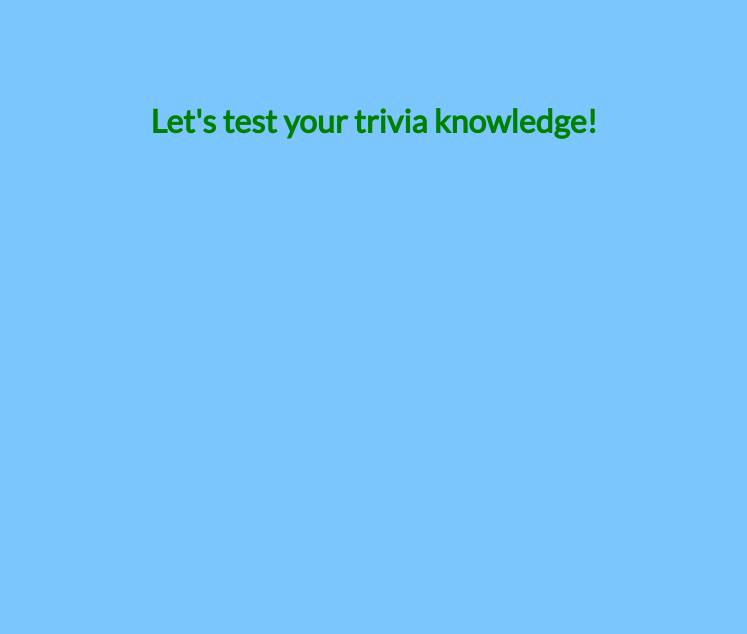
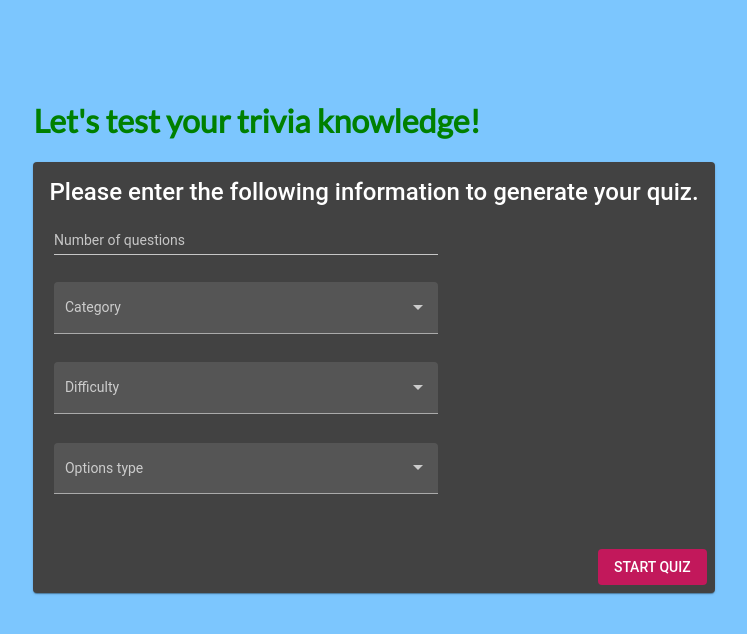
Before and after one commit to Raghav-Prakash/quiz, an Angular app: page / in a window 1280 px wide. Shown: the top 634 px of the page, without its empty margins (266-1013 px from the left). Built offline with nearby package versions, Linux system fonts and the light colour scheme.

Commit message:
Init start-quiz-form component

```diff
--- a/src/app/app.component.html
+++ b/src/app/app.component.html
@@ -1,3 +1,4 @@
 <div class="title">
   <h1>Let's test your trivia knowledge!</h1>
+  <start-quiz-form></start-quiz-form>
 </div>
--- a/src/app/start-quiz-form/start-quiz-form.component.html
+++ b/src/app/start-quiz-form/start-quiz-form.component.html
@@ -1 +1,71 @@
-<p>start-quiz-form works!</p>
+<mat-card>
+
+  <mat-card-title>
+    Please enter the following information to generate your quiz.
+  </mat-card-title>
+
+  <mat-card-content class="form-group">
+
+    <div class="number-of-questions form-control">
+
+      <mat-form-field class="number-of-questions">
+
+        <mat-label for="amount">Number of questions</mat-label>
+        <input matInput name="amount">
+
+      </mat-form-field>
+
+    </div>
+
+    <div class="select-category form-control">
+
+      <mat-form-field appearance="fill">
+
+        <mat-label for="category">Category</mat-label>
+        <mat-select name="category">
+          <mat-option value="one">First option</mat-option>
+          <mat-option value="two">Second option</mat-option>
+        </mat-select>
+
+      </mat-form-field>
+
+    </div>
+
+    <div class="select-difficulty form-control">
+
+      <mat-form-field appearance="fill">
+
+        <mat-label for="difficulty">Difficulty</mat-label>
+        <mat-select name="difficulty">
+          <mat-option value="easy">Easy</mat-option>
+          <mat-option value="medium">Medium</mat-option>
+          <mat-option value="hard">Hard</mat-option>
+        </mat-select>
+
+      </mat-form-field>
+
+    </div>
+
+    <div class="select-type form-control">
+
+      <mat-form-field appearance="fill">
+
+        <mat-label for="type">Options type</mat-label>
+        <mat-select name="type">
+          <mat-option value="multiple">Multiple Choice</mat-option>
+          <mat-option value="boolean">True / False</mat-option>
+        </mat-select>
+
+      </mat-form-field>
+
+    </div>
+
+  </mat-card-content>
+
+  <mat-card-actions align="end">
+
+    <button mat-flat-button color="primary">START QUIZ</button>
+
+  </mat-card-actions>
+
+</mat-card>
--- a/src/app/start-quiz-form/start-quiz-form.component.less
+++ b/src/app/start-quiz-form/start-quiz-form.component.less
@@ -0,0 +1,11 @@
+.form-group {
+  padding: 2px 5px 2px 5px;
+
+  mat-form-field {
+    width: 60%;
+  }
+
+  .form-control {
+    margin-bottom: 10px;
+  }
+}
```
Also changed, not shown: src/app/app.module.ts (+11 -1 lines).
